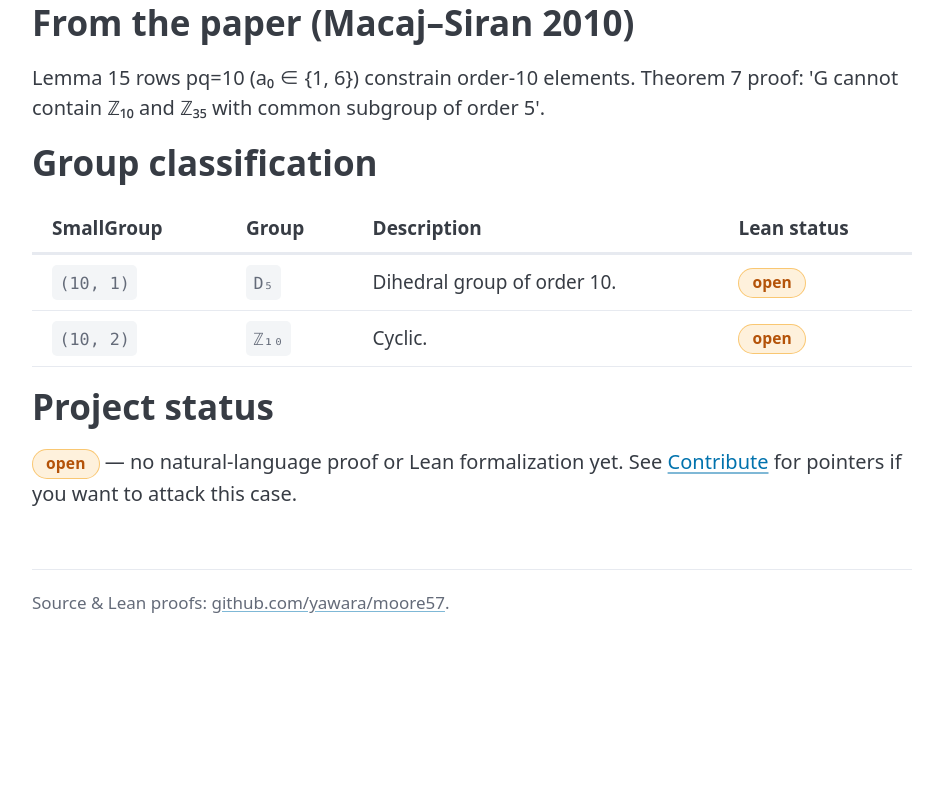
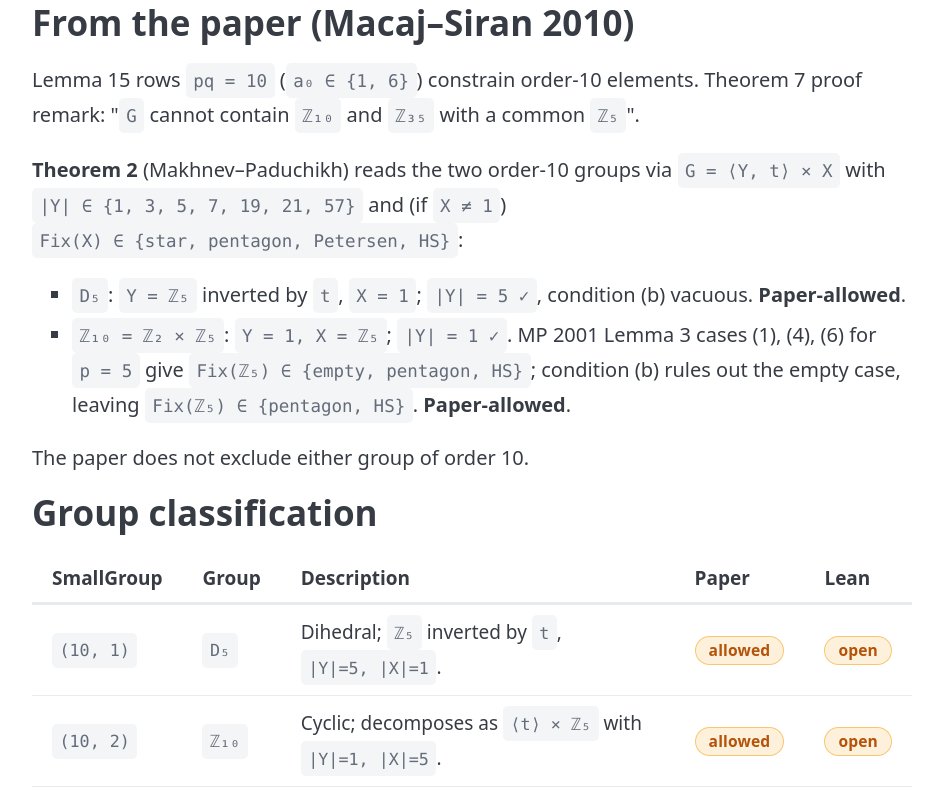
Before and after one commit to yawara/moore57, a plain HTML site: page docs/orders/10.html in a window 1280 px wide. Shown: the part 376-1180 px from the top of the page, without its empty margins (168-1111 px from the left). Before the commit the page ends 1012 px from the top, so only its background shows below. Drawn offline with nearby package versions, Linux system fonts and the light colour scheme.

Commit message:
docs: orders 2/6/10/14 - add Paper column via Thm 2 + MP 2001 Lem 3
All four small even-order pages were missing the per-group Paper
evaluation that the 8 already-completed pages (18, 22, 38, 49, 50, 54,
110, 147) carry. Apply Theorem 2 (Makhnev-Paduchikh) decomposition
G = <Y, t> x X plus MP 2001 Lemma 3 Fix-shape constraints to fill in:

- order 2  (Z_2):           |Y|=1, X=1, vacuous (b) -> allowed
- order 6  (S_3, Z_6):      Y=Z_3/X=1 and Y=1/X=Z_3 (Fix=Petersen
                            after (b) eliminates singleton) -> both allowed
- order 10 (D_5, Z_10):     Y=Z_5/X=1 and Y=1/X=Z_5 (Fix in
                            {pentagon, HS} after (b) eliminates empty)
                            -> both allowed
- order 14 (D_7, Z_14):     Y=Z_7/X=1 and Y=1/X=Z_7 (Fix=star by
                            Lem 3(3)) -> both allowed

No groups newly excluded (Paper alone never closes these small even
orders), but the per-group reasoning is now consistent with the 8
other pages, and the sub-status badges switch from "0/Y groups
excluded" to the standard "0/Y paper-excluded" + "0/Y Lean-excluded"
pair.

Co-Authored-By: Claude Opus 4.7 (1M context) <noreply@anthropic.com>

```diff
--- a/docs/orders/10.html
+++ b/docs/orders/10.html
@@ -13,7 +13,7 @@
 <header class="site">
   <hgroup>
     <h1>Order 10 = 2 · 5</h1>
-    <p class="sub status"><span class="badge open">0 / 2 groups excluded</span> <span class="muted">even candidate</span></p>
+    <p class="sub status"><span class="badge open">0 / 2 paper-excluded</span> <span class="badge open">0 / 2 Lean-excluded</span> <span class="muted">even candidate</span></p>
   </hgroup>
   <nav>
     <ul>
@@ -34,7 +34,33 @@
 
 <section>
   <h2>From the paper (Macaj–Siran 2010)</h2>
-  <p>Lemma 15 rows pq=10 (a₀ ∈ {1, 6}) constrain order-10 elements. Theorem 7 proof: 'G cannot contain ℤ₁₀ and ℤ₃₅ with common subgroup of order 5'.</p>
+  <p>
+    Lemma 15 rows <code>pq = 10</code> (<code>a₀ ∈ {1, 6}</code>)
+    constrain order-10 elements. Theorem 7 proof remark:
+    "<code>G</code> cannot contain <code>ℤ₁₀</code> and
+    <code>ℤ₃₅</code> with a common <code>ℤ₅</code>".
+  </p>
+  <p>
+    <strong>Theorem 2</strong> (Makhnev–Paduchikh) reads the two
+    order-10 groups via <code>G = ⟨Y, t⟩ × X</code> with
+    <code>|Y| ∈ {1, 3, 5, 7, 19, 21, 57}</code> and (if
+    <code>X ≠ 1</code>) <code>Fix(X) ∈ {star, pentagon, Petersen, HS}</code>:
+  </p>
+  <ul>
+    <li><code>D₅</code>: <code>Y = ℤ₅</code> inverted by <code>t</code>,
+        <code>X = 1</code>; <code>|Y| = 5 ✓</code>, condition (b)
+        vacuous. <strong>Paper-allowed</strong>.</li>
+    <li><code>ℤ₁₀ = ℤ₂ × ℤ₅</code>: <code>Y = 1, X = ℤ₅</code>;
+        <code>|Y| = 1 ✓</code>. MP 2001 Lemma 3 cases (1), (4), (6)
+        for <code>p = 5</code> give
+        <code>Fix(ℤ₅) ∈ {empty, pentagon, HS}</code>; condition (b)
+        rules out the empty case, leaving
+        <code>Fix(ℤ₅) ∈ {pentagon, HS}</code>.
+        <strong>Paper-allowed</strong>.</li>
+  </ul>
+  <p>
+    The paper does not exclude either group of order 10.
+  </p>
 </section>
 
 <section>
@@ -42,11 +68,23 @@
   <figure>
   <table>
     <thead>
-      <tr><th>SmallGroup</th><th>Group</th><th>Description</th><th>Lean status</th></tr>
+      <tr><th>SmallGroup</th><th>Group</th><th>Description</th><th>Paper</th><th>Lean</th></tr>
     </thead>
     <tbody>
-      <tr><td><code>(10, 1)</code></td><td><code>D₅</code></td><td>Dihedral group of order 10.</td><td><span class="badge open">open</span></td></tr>
-      <tr><td><code>(10, 2)</code></td><td><code>ℤ₁₀</code></td><td>Cyclic.</td><td><span class="badge open">open</span></td></tr>
+      <tr>
+        <td><code>(10, 1)</code></td>
+        <td><code>D₅</code></td>
+        <td>Dihedral; <code>ℤ₅</code> inverted by <code>t</code>, <code>|Y|=5, |X|=1</code>.</td>
+        <td><span class="badge open">allowed</span></td>
+        <td><span class="badge open">open</span></td>
+      </tr>
+      <tr>
+        <td><code>(10, 2)</code></td>
+        <td><code>ℤ₁₀</code></td>
+        <td>Cyclic; decomposes as <code>⟨t⟩ × ℤ₅</code> with <code>|Y|=1, |X|=5</code>.</td>
+        <td><span class="badge open">allowed</span></td>
+        <td><span class="badge open">open</span></td>
+      </tr>
     </tbody>
   </table>
   </figure>
```
Also changed, not shown: docs/orders/14.html (+34 -5 lines), docs/orders/2.html (+23 -4 lines), docs/orders/6.html (+39 -5 lines).
